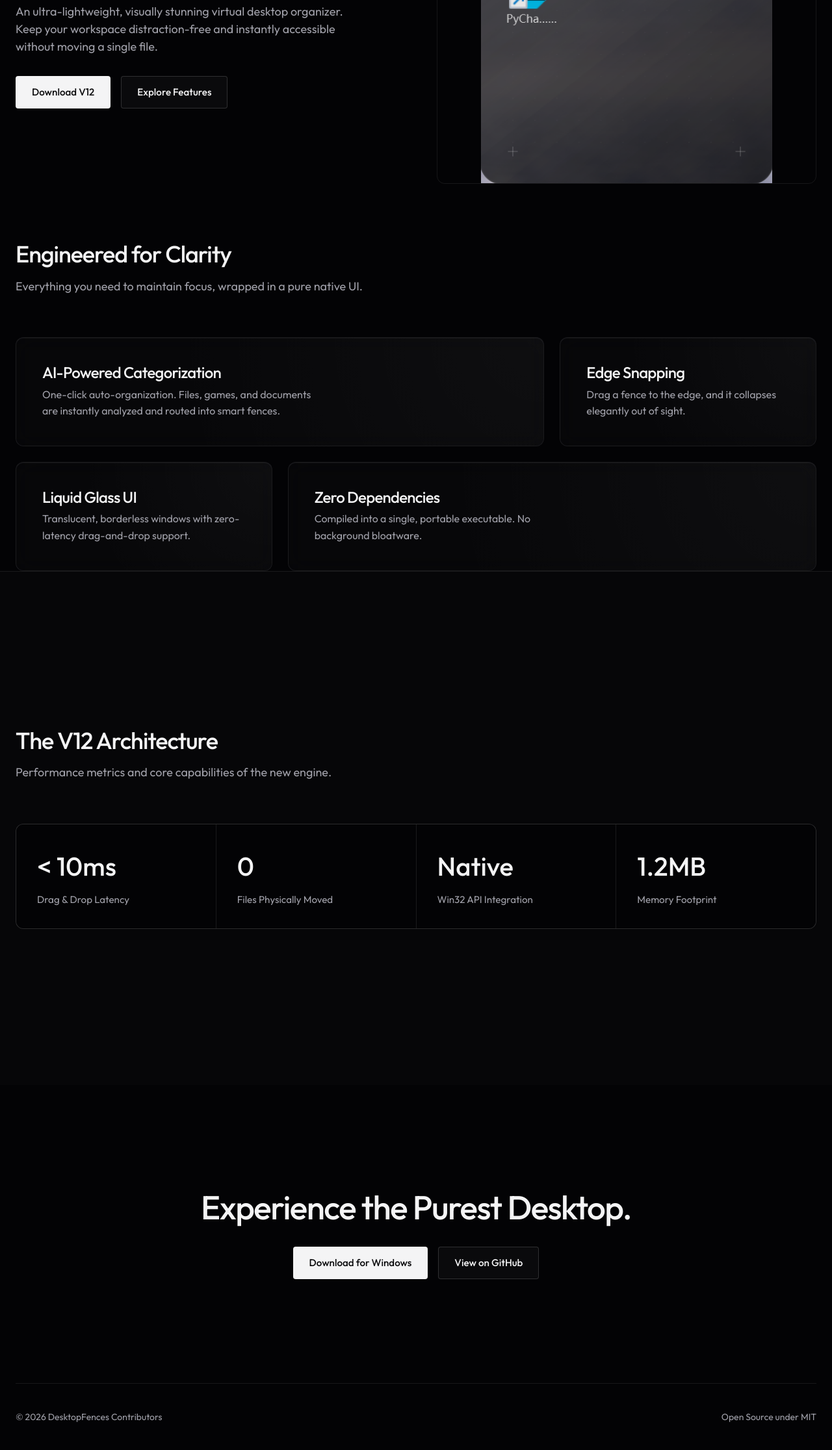
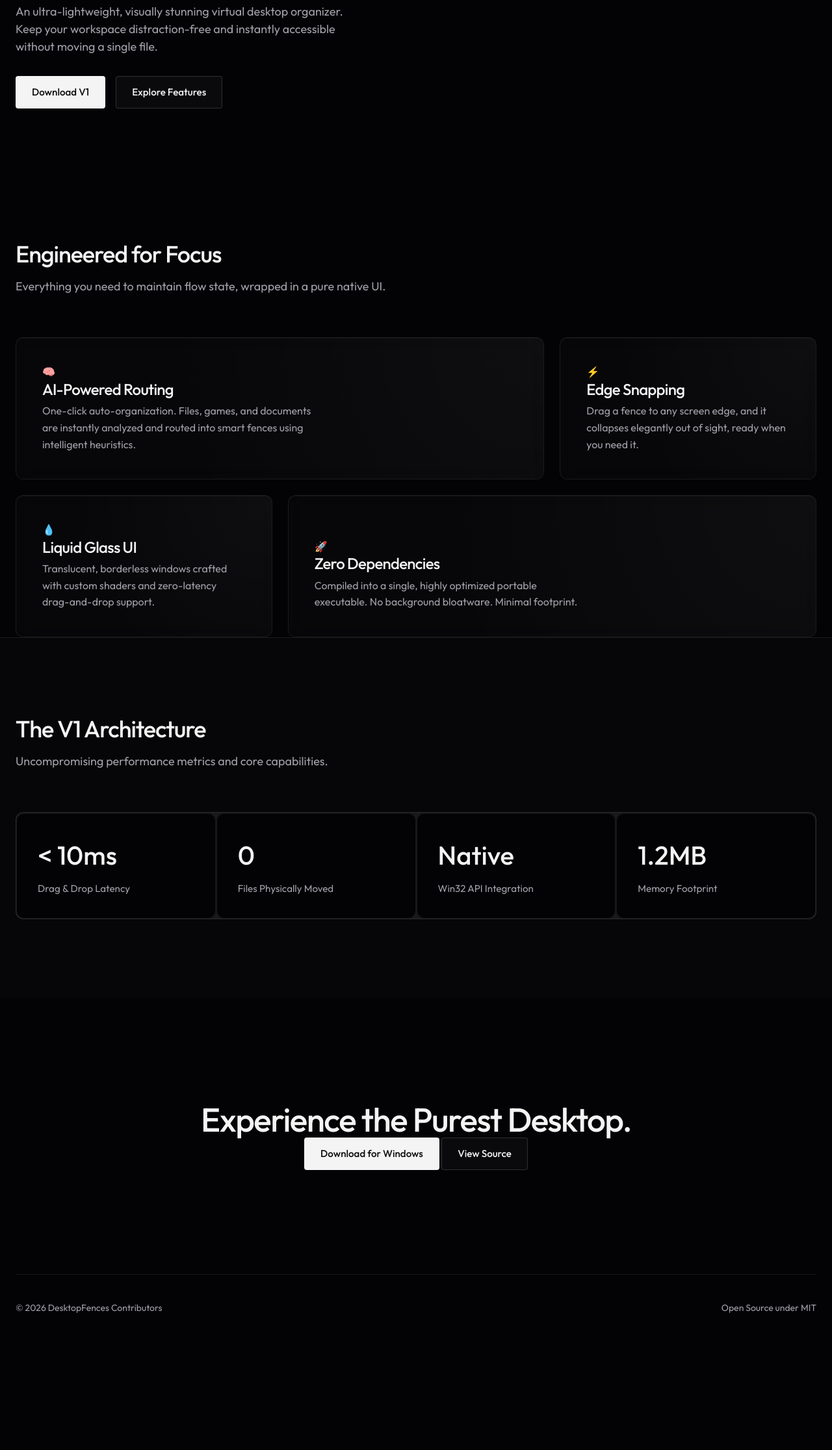
Before and after one commit to sekikoudesu-source/DesktopFences, a website built with Vite: page website/index.html in a window 1280 px wide. Shown: the part 429-2661 px from the top of the page at 65% size. After the commit the page ends 2494 px from the top, so only its background shows below. Built offline with nearby package versions, Linux system fonts and the light colour scheme.

Commit message:
docs(website): change V12 to V1

```diff
--- a/website/index.html
+++ b/website/index.html
@@ -8,10 +8,15 @@
     <!-- Google Fonts: Outfit -->
     <link rel="preconnect" href="https://fonts.googleapis.com">
     <link rel="preconnect" href="https://fonts.gstatic.com" crossorigin>
-    <link href="https://fonts.googleapis.com/css2?family=Outfit:wght@300;400;500;600;700&display=swap" rel="stylesheet">
+    <link href="https://fonts.googleapis.com/css2?family=Outfit:wght@300;400;500;600;700;800&display=swap" rel="stylesheet">
     <link rel="stylesheet" href="./style.css">
   </head>
   <body>
+    <!-- Abstract CSS Background Glows -->
+    <div class="ambient-glow glow-1"></div>
+    <div class="ambient-glow glow-2"></div>
+    <div class="ambient-glow glow-3"></div>
+
     <nav class="glass-nav">
       <div class="nav-content">
         <div class="logo">
@@ -28,73 +33,75 @@
 
     <main>
       <section class="hero container" id="home">
-        <div class="hero-content">
-          <h1 class="fade-up">
-            Intelligent Desktop Organization.
+        <div class="hero-content text-center">
+          <h1 class="fade-up hero-title">
+            Absolute <span class="gradient-text">Clarity.</span><br/>
+            Zero Clutter.
           </h1>
           <p class="hero-subtitle fade-up">
             An ultra-lightweight, visually stunning virtual desktop organizer. Keep your workspace distraction-free and instantly accessible without moving a single file.
           </p>
-          <div class="hero-actions fade-up">
-            <a href="#download" class="btn btn-primary">Download V12</a>
-            <a href="#features" class="btn btn-secondary">Explore Features</a>
+          <div class="hero-actions fade-up justify-center">
+            <a href="#download" class="btn btn-primary btn-large">Download V1</a>
+            <a href="#features" class="btn btn-secondary btn-large">Explore Features</a>
           </div>
-        </div>
-        <div class="hero-visual fade-up">
-          <img src="./public/hero-preview.png" alt="DesktopFences Interface Preview">
         </div>
       </section>
 
       <section class="features container" id="features">
-        <div class="section-header fade-up">
-          <h2>Engineered for Clarity</h2>
-          <p>Everything you need to maintain focus, wrapped in a pure native UI.</p>
+        <div class="section-header fade-up text-center">
+          <h2>Engineered for Focus</h2>
+          <p>Everything you need to maintain flow state, wrapped in a pure native UI.</p>
         </div>
 
         <div class="bento-grid">
           <div class="bento-cell glass-panel cell-large fade-up">
-            <h3>AI-Powered Categorization</h3>
-            <p>One-click auto-organization. Files, games, and documents are instantly analyzed and routed into smart fences.</p>
+            <div class="cell-icon">🧠</div>
+            <h3>AI-Powered Routing</h3>
+            <p>One-click auto-organization. Files, games, and documents are instantly analyzed and routed into smart fences using intelligent heuristics.</p>
           </div>
 
           <div class="bento-cell glass-panel cell-medium fade-up">
+            <div class="cell-icon">⚡</div>
             <h3>Edge Snapping</h3>
-            <p>Drag a fence to the edge, and it collapses elegantly out of sight.</p>
+            <p>Drag a fence to any screen edge, and it collapses elegantly out of sight, ready when you need it.</p>
           </div>
 
           <div class="bento-cell glass-panel cell-medium fade-up">
+            <div class="cell-icon">💧</div>
             <h3>Liquid Glass UI</h3>
-            <p>Translucent, borderless windows with zero-latency drag-and-drop support.</p>
+            <p>Translucent, borderless windows crafted with custom shaders and zero-latency drag-and-drop support.</p>
           </div>
 
           <div class="bento-cell glass-panel cell-large fade-up">
+            <div class="cell-icon">🚀</div>
             <h3>Zero Dependencies</h3>
-            <p>Compiled into a single, portable executable. No background bloatware.</p>
+            <p>Compiled into a single, highly optimized portable executable. No background bloatware. Minimal footprint.</p>
           </div>
         </div>
       </section>
 
       <section class="specs-section" id="specs">
-        <div class="container" style="padding-top: 120px; padding-bottom: 120px;">
-          <div class="section-header fade-up">
-            <h2>The V12 Architecture</h2>
-            <p>Performance metrics and core capabilities of the new engine.</p>
+        <div class="container specs-container">
+          <div class="section-header fade-up text-center">
+            <h2>The V1 Architecture</h2>
+            <p>Uncompromising performance metrics and core capabilities.</p>
           </div>
           <div class="specs-grid fade-up">
-            <div class="spec-card">
-              <div class="stat">< 10ms</div>
+            <div class="spec-card glass-panel">
+              <div class="stat gradient-text">< 10ms</div>
               <div class="label">Drag & Drop Latency</div>
             </div>
-            <div class="spec-card">
-              <div class="stat">0</div>
+            <div class="spec-card glass-panel">
+              <div class="stat gradient-text">0</div>
               <div class="label">Files Physically Moved</div>
             </div>
-            <div class="spec-card">
-              <div class="stat">Native</div>
+            <div class="spec-card glass-panel">
+              <div class="stat gradient-text">Native</div>
               <div class="label">Win32 API Integration</div>
             </div>
-            <div class="spec-card">
-              <div class="stat">1.2MB</div>
+            <div class="spec-card glass-panel">
+              <div class="stat gradient-text">1.2MB</div>
               <div class="label">Memory Footprint</div>
             </div>
           </div>
@@ -102,11 +109,11 @@
       </section>
 
       <section class="bottom-cta" id="download">
-        <div class="container fade-up">
-          <h2>Experience the Purest Desktop.</h2>
-          <div style="margin-top: 32px; display: flex; gap: 16px; justify-content: center;">
-            <a href="https://github.com/sekikoudesu-source/DesktopFences/releases/latest" target="_blank" class="btn btn-primary">Download for Windows</a>
-            <a href="https://github.com/sekikoudesu-source/DesktopFences" target="_blank" class="btn btn-secondary">View on GitHub</a>
+        <div class="container fade-up text-center">
+          <h2 class="cta-title">Experience the Purest Desktop.</h2>
+          <div class="cta-actions">
+            <a href="https://github.com/sekikoudesu-source/DesktopFences/releases/latest" target="_blank" class="btn btn-primary btn-large">Download for Windows</a>
+            <a href="https://github.com/sekikoudesu-source/DesktopFences" target="_blank" class="btn btn-secondary btn-large">View Source</a>
           </div>
         </div>
       </section>
```
